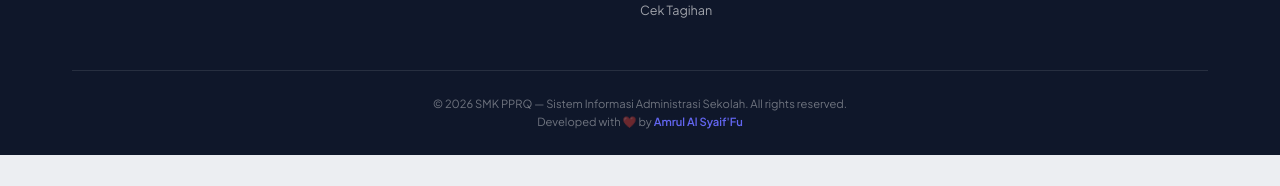
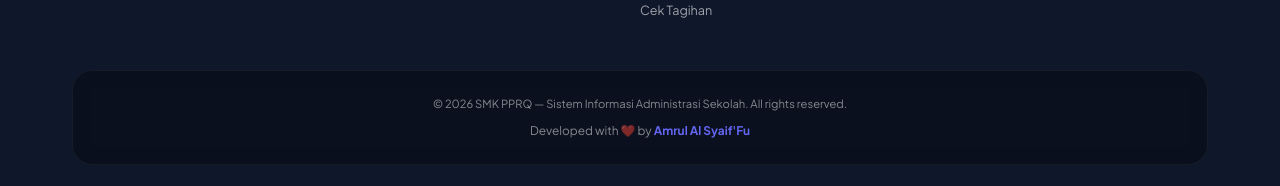
Before and after one commit to amrulsy/schoolapps, a React (Vite) app: page / in a window 1280 px wide. Shown: the part 2367-2553 px from the top of the page. Before the commit the page ends 2522 px from the top, so only its background shows below. Built offline with nearby package versions, Linux system fonts and the light colour scheme; no server answers.

Commit message:
style: apply glassmorphism black transparent footer

```diff
--- a/src/components/Sidebar.jsx
+++ b/src/components/Sidebar.jsx
@@ -195,13 +195,17 @@ export default function Sidebar() {
                 {!sidebarCollapsed && (
                     <div className="developer-attribution" style={{
                         fontSize: '10px',
-                        opacity: 0.5,
-                        borderTop: '1px solid rgba(255,255,255,0.1)',
-                        paddingTop: '8px',
+                        background: 'rgba(0, 0, 0, 0.4)',
+                        backdropFilter: 'blur(8px)',
+                        padding: '10px',
+                        borderRadius: '12px',
+                        marginTop: '12px',
                         width: '100%',
-                        textAlign: 'center'
+                        textAlign: 'center',
+                        color: 'rgba(255, 255, 255, 0.6)',
+                        border: '1px solid rgba(255, 255, 255, 0.05)'
                     }}>
-                        Developed by <a href="https://www.linkedin.com/in/muhamad-amrul-syaifulloh-35019a242/" target="_blank" rel="noopener noreferrer" style={{ color: 'inherit', textDecoration: 'underline' }}>Amrul Al Syaif'Fu</a>
+                        Developed by <a href="https://www.linkedin.com/in/muhamad-amrul-syaifulloh-35019a242/" target="_blank" rel="noopener noreferrer" style={{ color: '#fff', textDecoration: 'none', fontWeight: '600' }}>Amrul Al Syaif'Fu</a>
                     </div>
                 )}
             </div>
--- a/src/portal/components/PortalFooter.jsx
+++ b/src/portal/components/PortalFooter.jsx
@@ -47,10 +47,21 @@ export default function PortalFooter() {
                     </div>
                 </div>
 
-                <div className="portal-footer-bottom">
+                <div className="portal-footer-bottom" style={{
+                    marginTop: '40px',
+                    padding: '24px',
+                    background: 'rgba(0, 0, 0, 0.3)',
+                    backdropFilter: 'blur(10px)',
+                    WebkitBackdropFilter: 'blur(10px)',
+                    borderRadius: '20px',
+                    border: '1px solid rgba(255, 255, 255, 0.05)',
+                    color: 'rgba(255, 255, 255, 0.5)'
+                }}>
                     &copy; {year} {settings.school_name || 'SMK PPRQ'} — Sistem Informasi Administrasi Sekolah. All rights reserved.
                     <br />
-                    Developed with ❤️ by <a href="https://www.linkedin.com/in/muhamad-amrul-syaifulloh-35019a242/" target="_blank" rel="noopener noreferrer" style={{ color: 'var(--portal-primary)', fontWeight: '600', textDecoration: 'none' }}>Amrul Al Syaif'Fu</a>
+                    <span style={{ fontSize: '0.85rem', marginTop: '8px', display: 'inline-block' }}>
+                        Developed with ❤️ by <a href="https://www.linkedin.com/in/muhamad-amrul-syaifulloh-35019a242/" target="_blank" rel="noopener noreferrer" style={{ color: 'var(--portal-primary)', fontWeight: '700', textDecoration: 'none' }}>Amrul Al Syaif'Fu</a>
+                    </span>
                 </div>
             </div>
         </footer>
```
